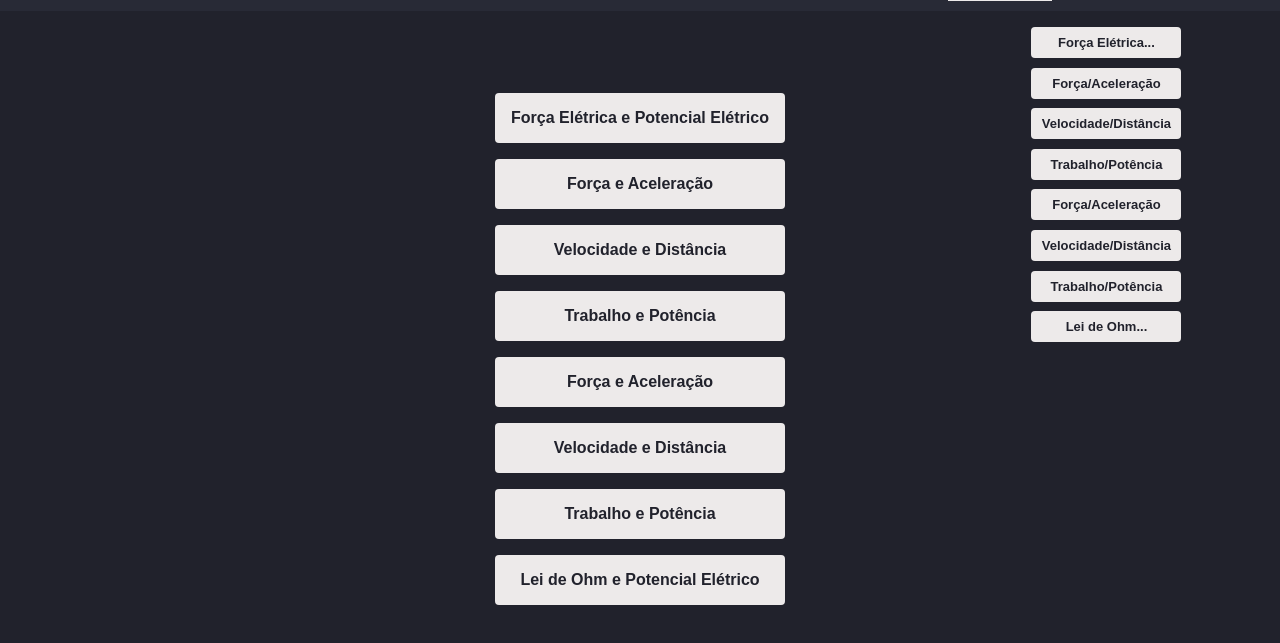
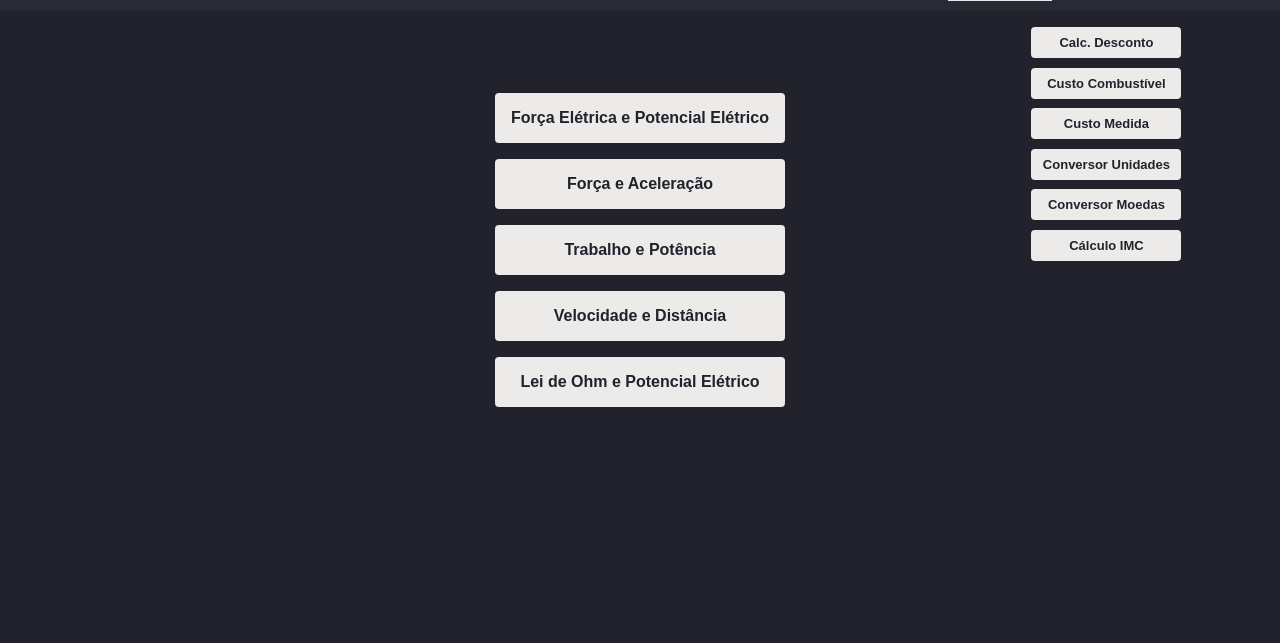
Before and after one commit to joaolucasmoreira/repo-GrupoJoao, a plain HTML site: page src/fisica.html in a window 1280 px wide. Both pictures are taken after a click on the link "Menu". Shown: the part 49-692 px from the top of the page. Drawn offline with Linux system fonts and the light colour scheme.

Commit message:
refactor: bug-fixes and features: Adicionado endereçamentos no Menu e correções de pequenos erros de sintaxe

```diff
--- a/src/fisica.html
+++ b/src/fisica.html
@@ -25,14 +25,12 @@
     <div id="menu-select" class="escondido">
         <ul>
             <!-- Lembrar de colocar os mesmos links colocados no ul abaixo aqui também! -->
-            <li><a href="#" class="menu-link">Força Elétrica...</a></li>
-            <li><a href="./calculosFisica/forcaAcelaracao.html" class="menu-link">Força/Aceleração</a></li>
-            <li><a href="#" class="menu-link">Velocidade/Distância</a></li>
-            <li><a href="./calculosFisica/trabalhoPotencia.html" class="menu-link">Trabalho/Potência</a></li>
-            <li><a href="#" class="menu-link">Força/Aceleração</a></li>
-            <li><a href="./calculosFisica/velocidadeDistancia.html" class="menu-link">Velocidade/Distância</a></li>
-            <li><a href="#" class="menu-link">Trabalho/Potência</a></li>
-            <li><a href="./calculosFisica/leiDeOhmPotencia.html" class="menu-link">Lei de Ohm...</a></li>
+            <li><a href="desconto.html" class="menu-link">Calc. Desconto</a></li>
+            <li><a href="combustivel.html" class="menu-link">Custo Combustível</a></li>
+            <li><a href="#" class="menu-link">Custo Medida</a></li>
+            <li><a href="#" class="menu-link">Conversor Unidades</a></li>
+            <li><a href="#" class="menu-link">Conversor Moedas</a></li>
+            <li><a href="#" class="menu-link">Cálculo IMC</a></li>
         </ul>
     </div>
 
@@ -42,11 +40,8 @@
         <ul class="menu-list">
             <li><a href="#" class="menu-link">Força Elétrica e Potencial Elétrico</a></li>
             <li><a href="./calculosFisica/forcaAcelaracao.html" class="menu-link">Força e Aceleração</a></li>
-            <li><a href="#" class="menu-link">Velocidade e Distância</a></li>
             <li><a href="./calculosFisica/trabalhoPotencia.html" class="menu-link">Trabalho e Potência</a></li>
-            <li><a href="#" class="menu-link">Força e Aceleração</a></li>
             <li><a href="./calculosFisica/velocidadeDistancia.html" class="menu-link">Velocidade e Distância</a></li>
-            <li><a href="#" class="menu-link">Trabalho e Potência</a></li>
             <li><a href="./calculosFisica/leiDeOhmPotencia.html" class="menu-link">Lei de Ohm e Potencial Elétrico</a></li>
         </ul>
     </main>
```
Also changed, not shown: src/calculosFisica/forcaAcelaracao.html (+4 -5 lines), src/calculosFisica/leiDeOhmPotencia.html (+4 -5 lines), src/calculosFisica/trabalhoPotencia.html (+4 -5 lines), src/calculosFisica/velocidadeDistancia.html (+5 -6 lines), src/combustivel.html (+0 -2 lines), src/index.html (+0 -1 lines).
